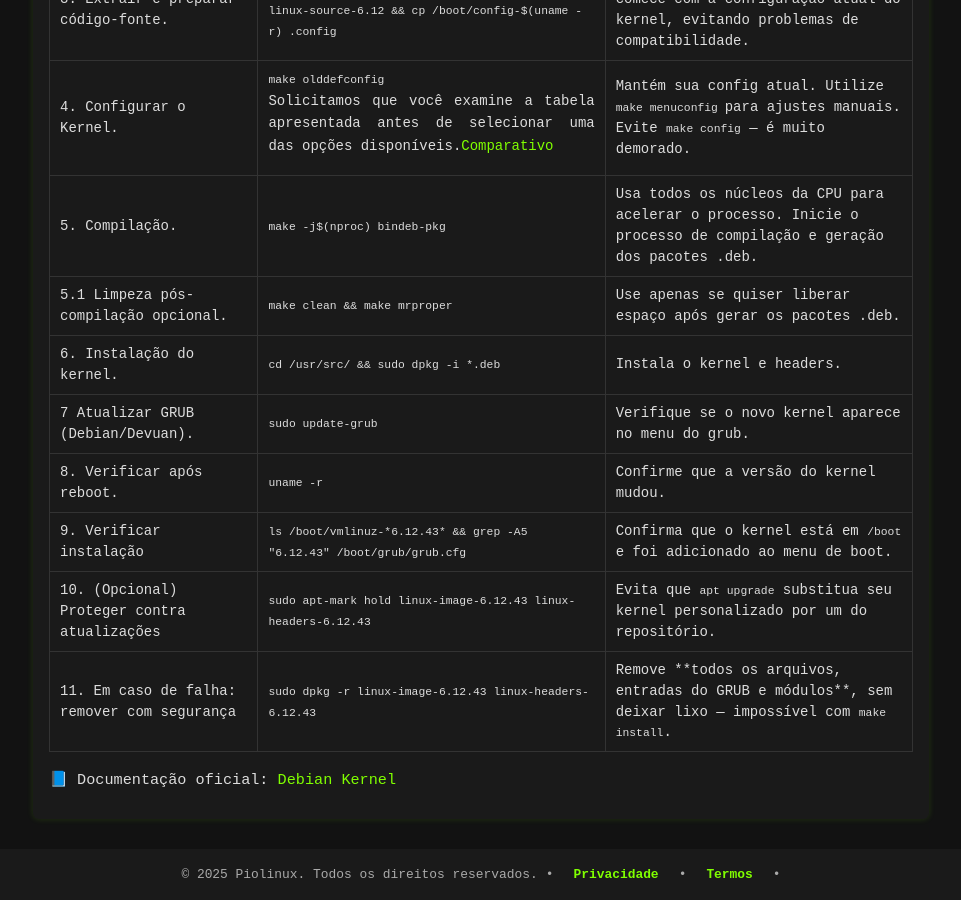
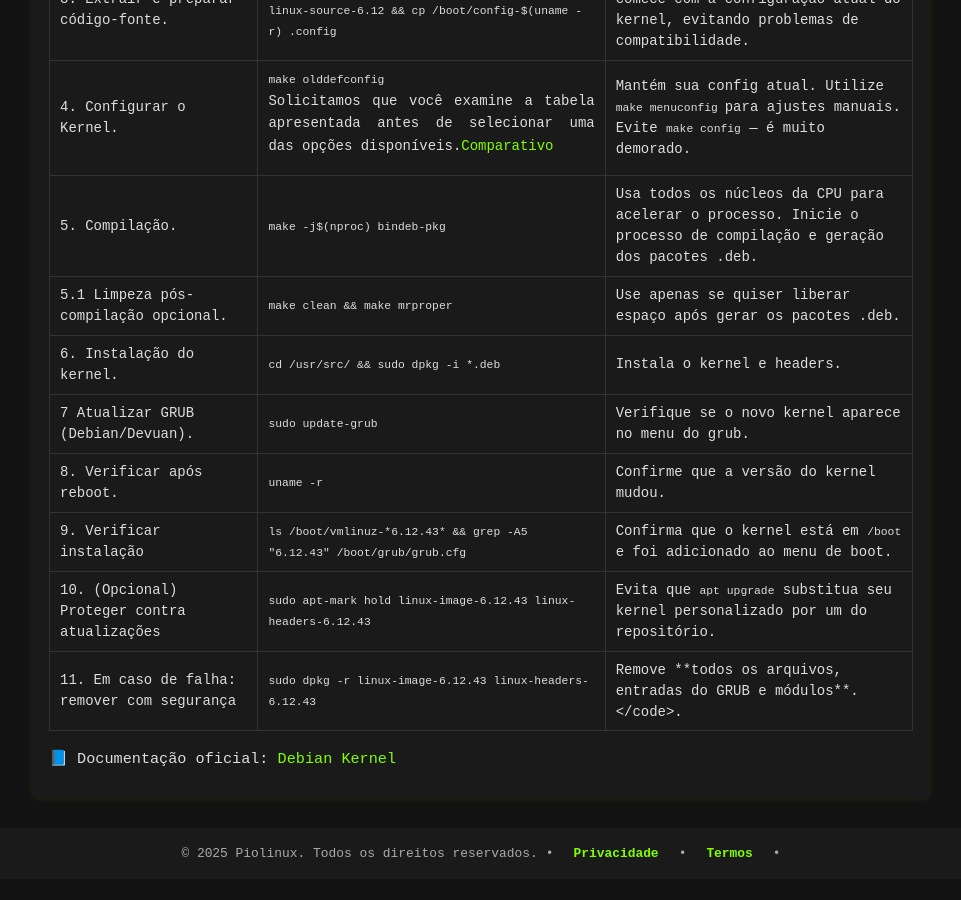
Before and after one commit to Piolinux/piolinux-site, a Jekyll site: the page built from _pages/_kernel/tabela-evergreen-como-compilar-o-kernel-linux.md, in a window 1280 px wide and 900 px high, scrolled down 634 px. Shown: the whole window, without its empty margins (159-1120 px from the left). Built offline with Jekyll 4.4.1, drawn with Linux system fonts in a browser that asks for light colours; after the commit the page ends 1513 px from its top, so only the background shows below that.

Commit message:
Update tabela-evergreen-como-compilar-o-kernel-linux.md

```diff
--- a/_pages/_kernel/tabela-evergreen-como-compilar-o-kernel-linux.md
+++ b/_pages/_kernel/tabela-evergreen-como-compilar-o-kernel-linux.md
@@ -95,7 +95,7 @@ target="_blank" rel="noopener">Comparativo</a></p></td>
     <tr>
       <td data-label="Passo">11. Em caso de falha: remover com segurança</td>
       <td data-label="Comando"><code>sudo dpkg -r linux-image-6.12.43 linux-headers-6.12.43</code></td>
-      <td data-label="Por que é seguro">Remove **todos os arquivos, entradas do GRUB e módulos**, sem deixar lixo — impossível com <code>make install</code>.</td>
+      <td data-label="Por que é seguro">Remove **todos os arquivos, entradas do GRUB e módulos**.</code>.</td>
     </tr>
 
 
```
